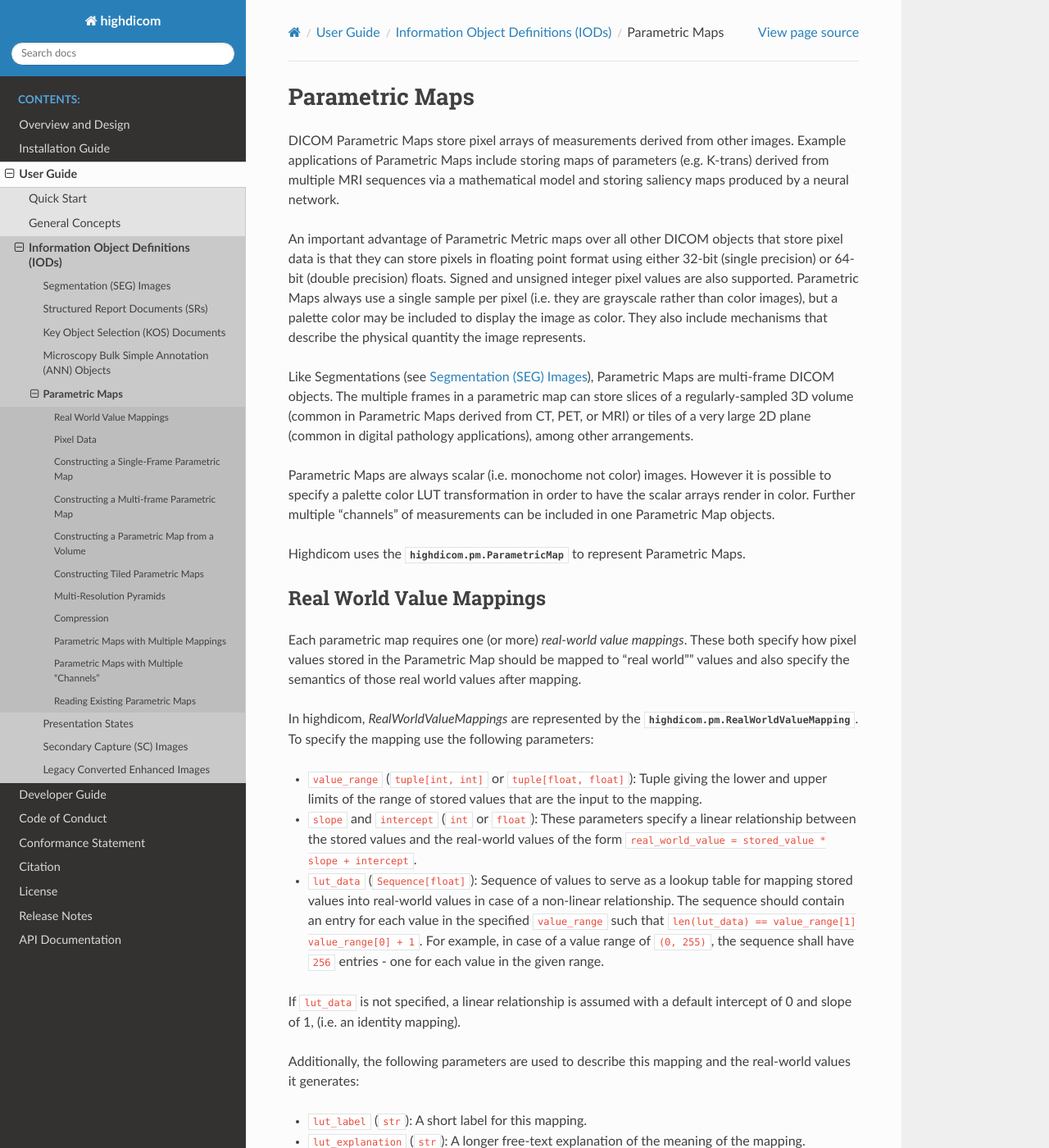
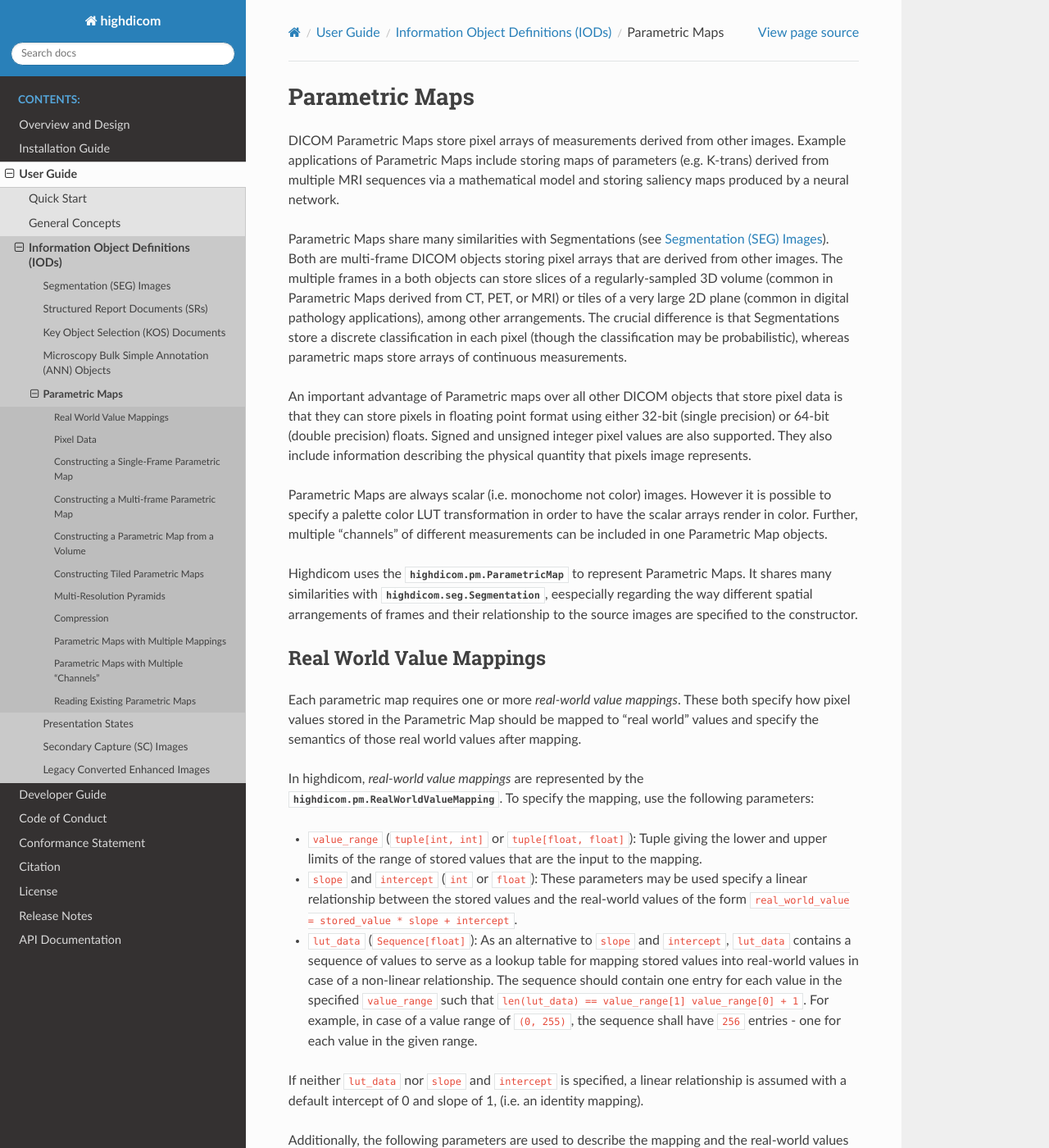
Before and after one commit to ImagingDataCommons/highdicom, a Sphinx documentation site: the page built from docs/pm.rst, in a window 1280 px wide and 1400 px high. Shown: the whole window at 82% size. Built offline with Sphinx 7.4.7 and the Read the Docs theme 3.1.0, drawn with Linux system fonts in a browser that asks for light colours; some of the changed text lies outside the part shown.

Commit message:
User guide improvements

```diff
--- a/docs/pm.rst
+++ b/docs/pm.rst
@@ -8,60 +8,65 @@ images. Example applications of Parametric Maps include storing maps of
 parameters (e.g. K-trans) derived from multiple MRI sequences via a
 mathematical model and storing saliency maps produced by a neural network.
 
-An important advantage of Parametric Metric maps over all other DICOM objects
-that store pixel data is that they can store pixels in floating point format
-using either 32-bit (single precision) or 64-bit (double precision) floats.
-Signed and unsigned integer pixel values are also supported. Parametric Maps
-always use a single sample per pixel (i.e. they are grayscale rather than color
-images), but a palette color  may be included to display the image as
-color. They also include mechanisms that describe the physical quantity the
-image represents.
-
-Like Segmentations (see :ref:`seg`), Parametric Maps are multi-frame DICOM
-objects. The multiple frames in a parametric map can store slices of a
+Parametric Maps share many similarities with Segmentations (see :ref:`seg`).
+Both are multi-frame DICOM objects storing pixel arrays that are derived from
+other images. The multiple frames in a both objects can store slices of a
 regularly-sampled 3D volume (common in Parametric Maps derived from CT, PET, or
 MRI) or tiles of a very large 2D plane (common in digital pathology
-applications), among other arrangements.
+applications), among other arrangements. The crucial difference is that
+Segmentations store a discrete classification in each pixel (though the
+classification may be probabilistic), whereas parametric maps store arrays of
+continuous measurements.
+
+An important advantage of Parametric maps over all other DICOM objects that
+store pixel data is that they can store pixels in floating point format using
+either 32-bit (single precision) or 64-bit (double precision) floats. Signed
+and unsigned integer pixel values are also supported. They also include
+information describing the physical quantity that pixels image represents.
 
 Parametric Maps are always scalar (i.e. monochome not color) images. However
 it is possible to specify a palette color LUT transformation in order to
-have the scalar arrays render in color. Further multiple "channels" of
-measurements can be included in one Parametric Map objects.
+have the scalar arrays render in color. Further, multiple "channels" of
+different measurements can be included in one Parametric Map objects.
 
 Highdicom uses the :class:`highdicom.pm.ParametricMap` to represent Parametric
-Maps.
+Maps. It shares many similarities with :class:`highdicom.seg.Segmentation`,
+eespecially regarding the way different spatial arrangements of frames and
+their relationship to the source images are specified to the constructor.
 
 Real World Value Mappings
 -------------------------
 
-Each parametric map requires one (or more) *real-world value mappings*. These
+Each parametric map requires one or more *real-world value mappings*. These
 both specify how pixel values stored in the Parametric Map should be mapped to
-"real world"" values and also specify the semantics of those real world values
+"real world" values and specify the semantics of those real world values
 after mapping.
 
-In highdicom, *RealWorldValueMappings* are represented by the
-:class:`highdicom.pm.RealWorldValueMapping`. To specify the mapping use the
+In highdicom, *real-world value mappings* are represented by the
+:class:`highdicom.pm.RealWorldValueMapping`. To specify the mapping, use the
 following parameters:
 
 - ``value_range`` (``tuple[int, int]`` or ``tuple[float, float]``): Tuple
   giving the lower and upper limits of the range of stored values that are the
   input to the mapping.
-- ``slope`` and ``intercept`` (``int`` or ``float``): These parameters specify
-  a linear relationship between the stored values and the real-world values of
-  the form ``real_world_value = stored_value * slope + intercept``.
-- ``lut_data`` (``Sequence[float]``): Sequence of values to serve as a lookup
-  table for mapping stored values into real-world values in case of a
-  non-linear relationship. The sequence should contain an entry for each value
-  in the specified ``value_range`` such that
-  ``len(lut_data) == value_range[1] value_range[0] + 1``. For example, in case
-  of a value range of ``(0,
+- ``slope`` and ``intercept`` (``int`` or ``float``): These parameters may be
+  used specify a linear relationship between the stored values and the
+  real-world values of the form ``real_world_value = stored_value * slope +
+  intercept``.
+- ``lut_data`` (``Sequence[float]``): As an alternative to ``slope`` and
+  ``intercept``, ``lut_data`` contains a sequence of values to serve as a
+  lookup table for mapping stored values into real-world values in case of a
+  non-linear relationship. The sequence should contain one entry for each value
+  in the specified ``value_range`` such that ``len(lut_data) == value_range[1]
+  value_range[0] + 1``. For example, in case of a value range of ``(0,
   255)``, the sequence shall have ``256`` entries - one for each value in the
   given range.
 
-If ``lut_data`` is not specified, a linear relationship is assumed with a
-default intercept of 0 and slope of 1, (i.e. an identity mapping).
+If neither ``lut_data`` nor ``slope`` and ``intercept`` is specified, a linear
+relationship is assumed with a default intercept of 0 and slope of 1, (i.e. an
+identity mapping).
 
-Additionally, the following parameters are used to describe this mapping and
+Additionally, the following parameters are used to describe the mapping and
 the real-world values it generates:
 
 - ``lut_label`` (``str``):  A short label for this mapping.
@@ -74,8 +79,8 @@ the real-world values it generates:
   ``pydicom.sr.coding.Code``), optional. Another code representing the physical
   quantity that the parametric map measures.
 
-The following snippet constructs a basic Real World Value Mappings that use a
-linear relationship between stored values and real-world values:
+The following snippet constructs two basic Real World Value Mappings that each
+use a linear relationship between stored values and real-world values:
 
 .. code-block:: python
 
@@ -126,10 +131,10 @@ The dimensionality of the array should be either:
 
   - A single 2D frame giving a parametric map of a single 2D input image, or
   - If ``tile_pixel_array=True`` a 2D total pixel matrix that will be encoded
-    in a multi-frame tiled arrangement within the resulting DICOM object
-- A 3D array, giving multiple 2D parametric map frames of either a series of
-  input image or of a single multiframe image. Frames are stacked down the
-  first dimension (index 0)
+    in a multi-frame tiled arrangement within the resulting DICOM object.
+- A 3D array, giving multiple 2D parametric map frames derived from either a
+  series of input image or of a single multiframe image. Frames are stacked
+  down the first dimension (index 0)
 - A 4D array which is interpreted the same way as the 3D, but with an
   additional final dimension that corresponds to multiple real world value
   mappings passed to the ``real_world_value_mappings`` parameter.
```
Also changed, not shown: other parts of docs/pm.rst (+2 -2 lines), docs/tid1500.rst (+18 -11 lines), 1 other file.
